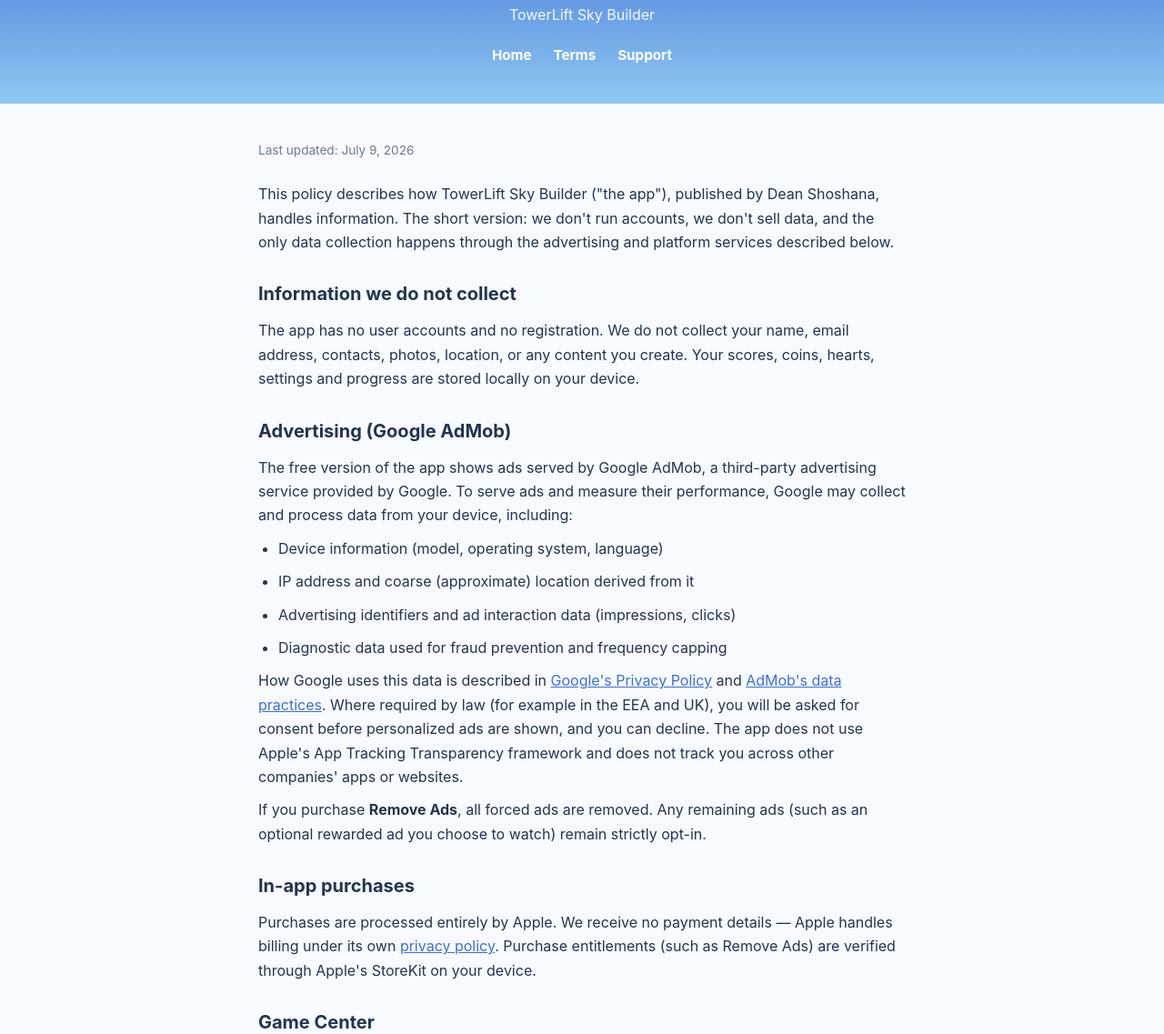
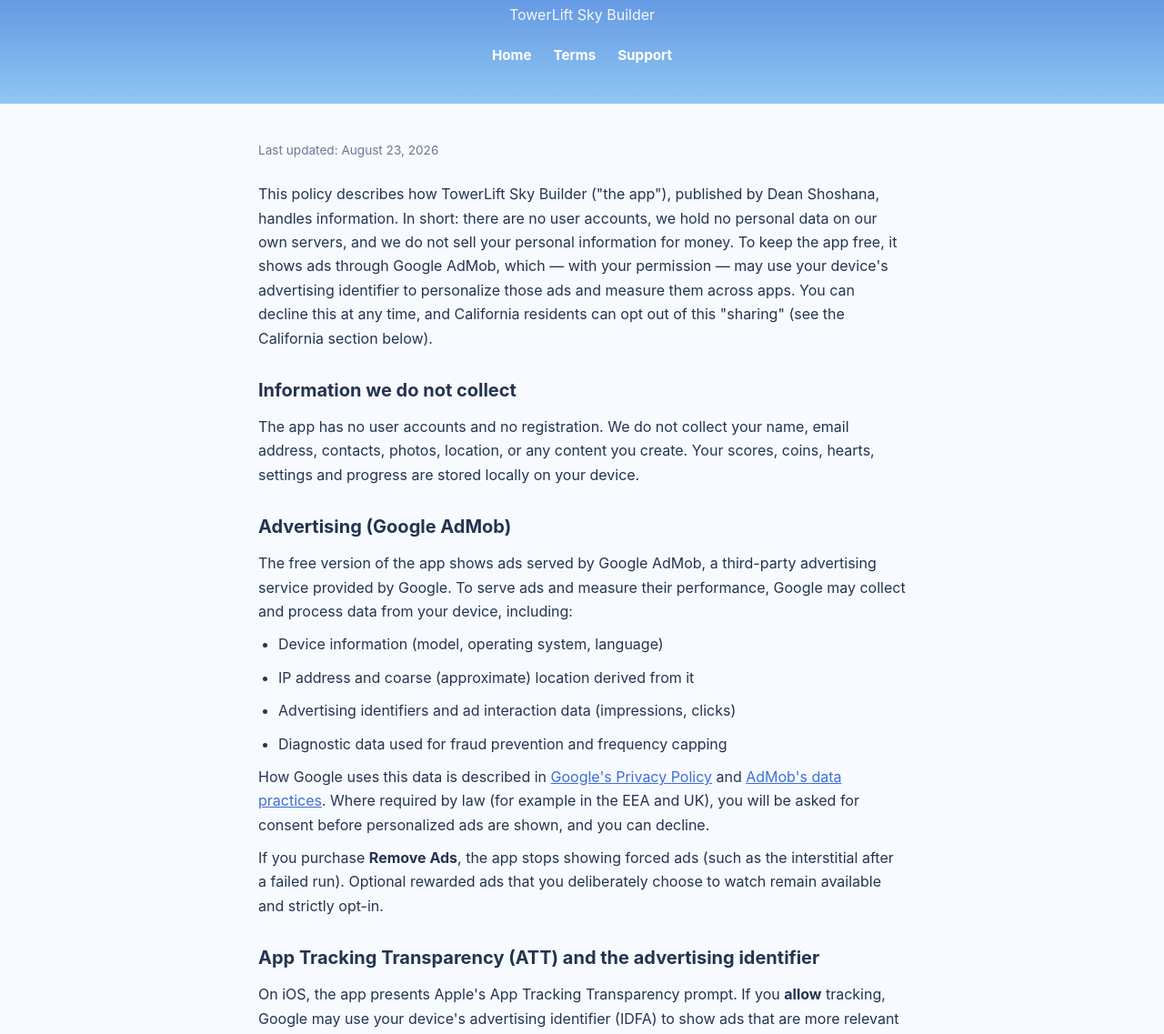
Before and after one commit to DeanShoshana/towerlift-site, a plain HTML site: page privacy.html in a window 1280 px wide. Shown: the part 109-1246 px from the top of the page at 91% size. Drawn offline with Linux system fonts and the light colour scheme.

Commit message:
Stage TowerLift privacy and launch page corrections

```diff
--- a/privacy.html
+++ b/privacy.html
@@ -6,8 +6,8 @@
 <header><h1>Privacy Policy</h1><p>TowerLift Sky Builder</p>
 <nav><a href="index.html">Home</a><a href="terms.html">Terms</a><a href="support.html">Support</a></nav></header>
 <main>
-<p class="updated">Last updated: July 9, 2026</p>
-<p>This policy describes how TowerLift Sky Builder ("the app"), published by Dean Shoshana, handles information. The short version: we don't run accounts, we don't sell data, and the only data collection happens through the advertising and platform services described below.</p>
+<p class="updated">Last updated: August 23, 2026</p>
+<p>This policy describes how TowerLift Sky Builder ("the app"), published by Dean Shoshana, handles information. In short: there are no user accounts, we hold no personal data on our own servers, and we do not sell your personal information for money. To keep the app free, it shows ads through Google AdMob, which — with your permission — may use your device's advertising identifier to personalize those ads and measure them across apps. You can decline this at any time, and California residents can opt out of this "sharing" (see the California section below).</p>
 
 <h2>Information we do not collect</h2>
 <p>The app has no user accounts and no registration. We do not collect your name, email address, contacts, photos, location, or any content you create. Your scores, coins, hearts, settings and progress are stored locally on your device.</p>
@@ -20,14 +20,21 @@
 <li>Advertising identifiers and ad interaction data (impressions, clicks)</li>
 <li>Diagnostic data used for fraud prevention and frequency capping</li>
 </ul>
-<p>How Google uses this data is described in <a href="https://policies.google.com/privacy">Google's Privacy Policy</a> and <a href="https://support.google.com/admob/answer/6128543">AdMob's data practices</a>. Where required by law (for example in the EEA and UK), you will be asked for consent before personalized ads are shown, and you can decline. The app does not use Apple's App Tracking Transparency framework and does not track you across other companies' apps or websites.</p>
-<p>If you purchase <strong>Remove Ads</strong>, all forced ads are removed. Any remaining ads (such as an optional rewarded ad you choose to watch) remain strictly opt-in.</p>
+<p>How Google uses this data is described in <a href="https://policies.google.com/privacy">Google's Privacy Policy</a> and <a href="https://support.google.com/admob/answer/6128543">AdMob's data practices</a>. Where required by law (for example in the EEA and UK), you will be asked for consent before personalized ads are shown, and you can decline.</p>
+<p>If you purchase <strong>Remove Ads</strong>, the app stops showing forced ads (such as the interstitial after a failed run). Optional rewarded ads that you deliberately choose to watch remain available and strictly opt-in.</p>
+
+<h2>App Tracking Transparency (ATT) and the advertising identifier</h2>
+<p>On iOS, the app presents Apple's App Tracking Transparency prompt. If you <strong>allow</strong> tracking, Google may use your device's advertising identifier (IDFA) to show ads that are more relevant to you and to measure their performance, including across other companies' apps and websites — activity that Apple defines as "tracking." If you <strong>decline</strong>, or have not responded to the prompt, the app requests non-personalized ads and does not use the advertising identifier to track you. You can change your choice at any time in <em>iOS Settings › Privacy &amp; Security › Tracking</em>. Because tracking is possible for users who opt in, the app's App Store privacy label discloses data that may be "used to track you."</p>
 
 <h2>In-app purchases</h2>
 <p>Purchases are processed entirely by Apple. We receive no payment details — Apple handles billing under its own <a href="https://www.apple.com/legal/privacy/">privacy policy</a>. Purchase entitlements (such as Remove Ads) are verified through Apple's StoreKit on your device.</p>
 
 <h2>Game Center</h2>
 <p>If you are signed in to Apple's Game Center, your best scores are submitted to the TowerLift leaderboard under your Game Center nickname. Game Center is operated by Apple under Apple's privacy policy. You can disable Game Center in iOS Settings.</p>
+
+<h2>California privacy rights (CCPA/CPRA)</h2>
+<p>If you are a California resident, you have rights under the California Consumer Privacy Act, as amended by the CPRA. We do not sell your personal information for money. However, when you opt in to personalized ads, the app shares online identifiers (such as your advertising identifier) with Google to show ads relevant to you. California law may treat this as "sharing" for cross-context behavioral advertising, or as a "sale."</p>
+<p><strong>Do Not Sell or Share My Personal Information.</strong> You can opt out of this sharing at any time by declining Apple's App Tracking Transparency prompt, or by turning tracking off in <em>iOS Settings › Privacy &amp; Security › Tracking</em>. Once you opt out, the app requests only non-personalized ads and the advertising identifier is not used to track you. You may also email <a href="mailto:shoshanadean@gmail.com">shoshanadean@gmail.com</a> to exercise your California rights — including the right to know, delete, or correct personal information — and you will not be discriminated against for exercising them. We do not knowingly sell or share the personal information of consumers we know to be under 16 years of age.</p>
 
 <h2>Children</h2>
 <p>The app is a casual game suitable for general audiences and is not directed at children under 13. We do not knowingly collect personal information from children. Where age signals are available, ad requests are configured accordingly.</p>
```
Also changed, not shown: index.html (+2 -2 lines).
